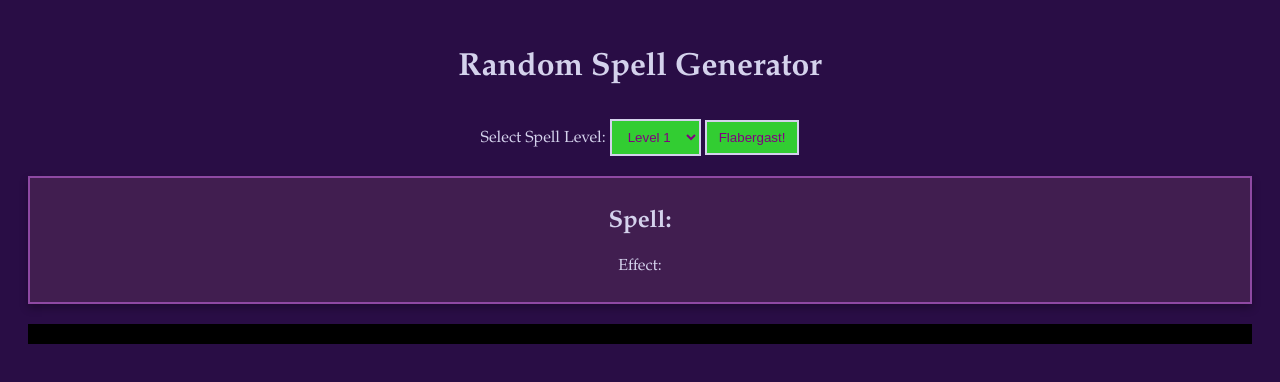
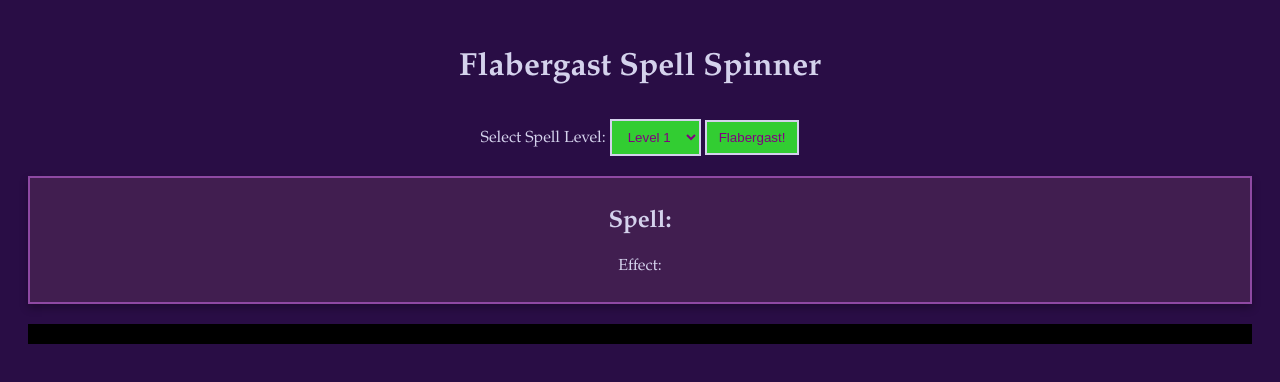
Before and after one commit to G0ddam/Flabergast-Random-Spell-Generator, a plain HTML site: page index.html in a window 1280 px wide. Drawn offline with Linux system fonts and the light colour scheme.

Commit message:
Update index.html

```diff
--- a/index.html
+++ b/index.html
@@ -7,7 +7,7 @@
     <link rel="stylesheet" href="styles.css">
 </head>
 <body>
-    <h1>Random Spell Generator</h1>
+    <h1>Flabergast Spell Spinner</h1>
     <label for="spellLevel">Select Spell Level:</label>
     <select id="spellLevel">
         <option value="1">Level 1</option>
```
